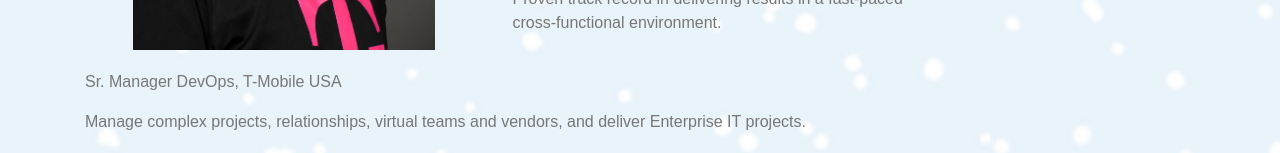
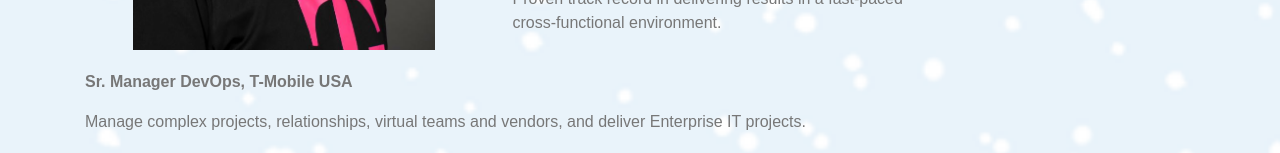
Before and after one commit to smeruva1/react-portfolio, a React (Create React App) app: page / in a window 1280 px wide. Shown: the part 578-731 px from the top of the page. Built offline with nearby package versions, Linux system fonts and the light colour scheme.

Commit message:
Made Title bold

```diff
--- a/src/components/pages/Home.js
+++ b/src/components/pages/Home.js
@@ -33,7 +33,7 @@ function Home() {
 
                     <div className="row">
                         <div className="col-md-12">
-                            <p>Sr. Manager DevOps, T-Mobile USA</p>
+                            <p className="font-weight-bold">Sr. Manager DevOps, T-Mobile USA</p>
                             <p>
                                 Manage complex projects, relationships, virtual teams and vendors, and deliver Enterprise IT projects.</p>
                             <p>
```
